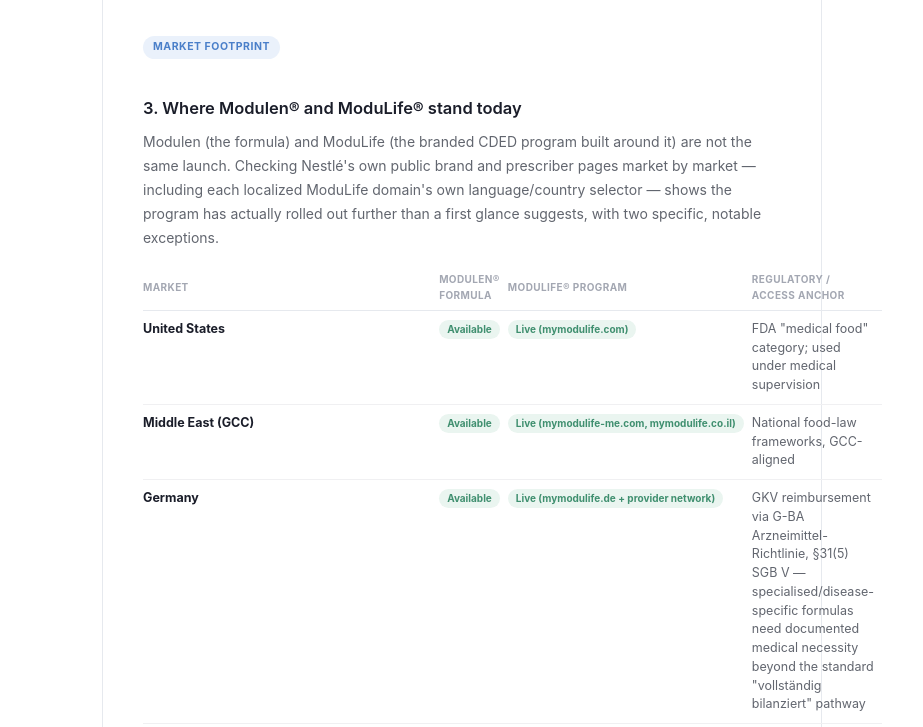
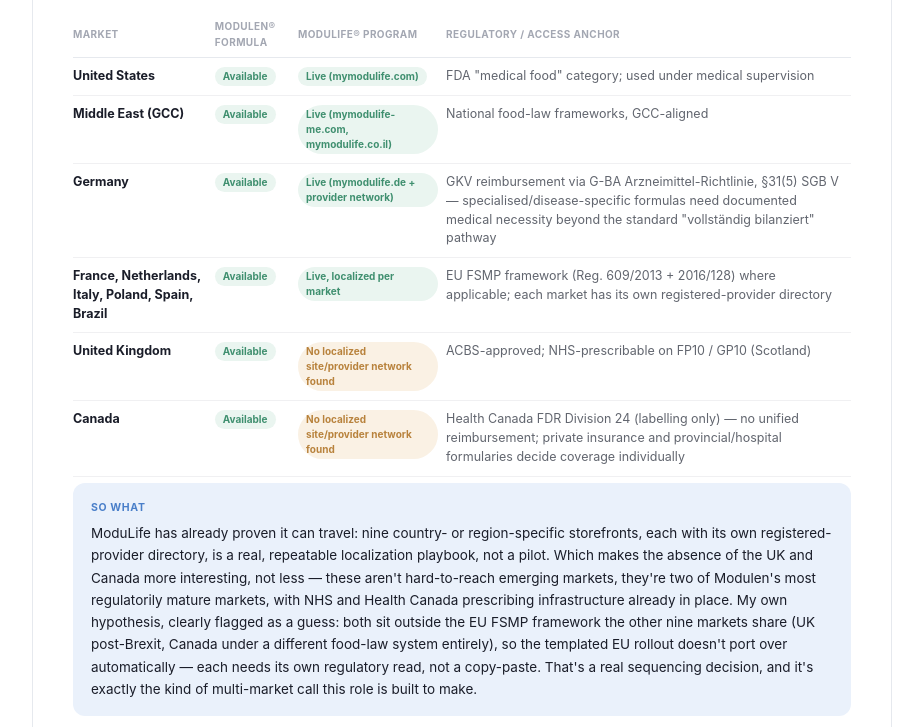
Before and after one commit to jane-natividad/jane-natividad.github.io, a plain HTML site: page modulen.html in a window 1280 px wide. Shown: the part 2973-3700 px from the top of the page, without its empty margins (178-1101 px from the left). Drawn offline with Linux system fonts and the light colour scheme.

Commit message:
Fix table overflow on market footprint section

```diff
--- a/modulen.html
+++ b/modulen.html
@@ -80,7 +80,7 @@
   .band { padding: 8px 28px 96px; }
 
   .article-card {
-    max-width: 720px; margin: 0 auto;
+    max-width: 860px; margin: 0 auto;
     background: var(--white); border: 1px solid #e6e9ee; border-radius: 16px;
     padding: 40px 40px 32px;
   }
@@ -132,8 +132,8 @@
   .rank-table td {
     vertical-align: top; padding: 9px 8px 9px 0; border-bottom: 1px solid #f0f0f2; line-height: 1.5; color: var(--ink-soft);
   }
-  .rank-table td.strong { color: var(--ink); font-weight: 700; white-space: nowrap; }
-  .rank-table .pill { display: inline-block; font-size: 10px; font-weight: 700; padding: 2px 8px; border-radius: 999px; white-space: nowrap; }
+  .rank-table td.strong { color: var(--ink); font-weight: 700; }
+  .rank-table .pill { display: inline-block; font-size: 10px; font-weight: 700; padding: 2px 8px; border-radius: 999px; white-space: normal; }
   .pill.live { background: var(--green-soft); color: var(--green); }
   .pill.gap { background: var(--amber-soft); color: var(--amber); }
 
```
